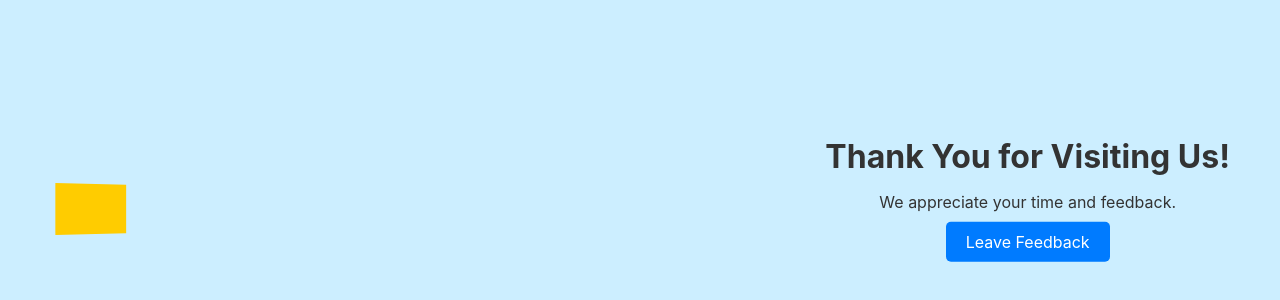
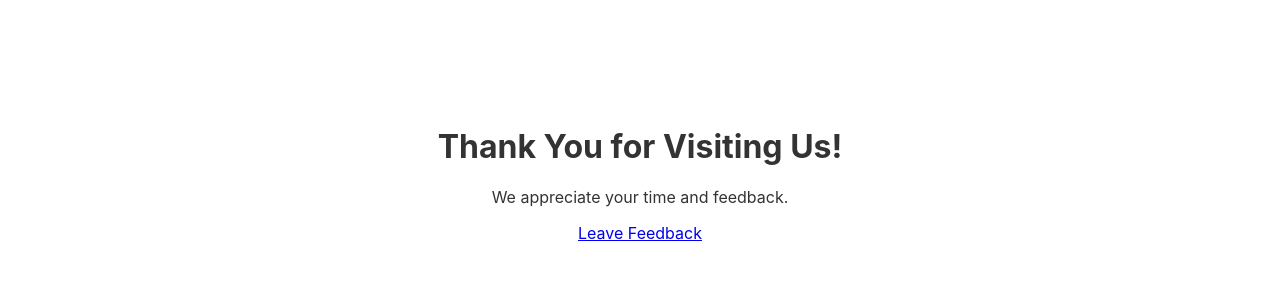
Before and after one commit to BhoomikaPal/Feedback-form, a React (Create React App) app: page / in a window 1280 px wide. Shown: the part 216-516 px from the top of the page. Built offline with nearby package versions, Linux system fonts and the light colour scheme.

Commit message:
Update ThankYou.css

```diff
--- a/src/components/ThankYou.css
+++ b/src/components/ThankYou.css
@@ -1,4 +1,18 @@
-/* ThankYou.css */
+
+.background {
+  position: fixed;
+  top: 0;
+  left: 0;
+  width: 100%;
+  height: 100%;
+  background-image: url('/public/background1.jpg');
+  background-size: cover;
+  background-position: center;
+  display: flex;
+  justify-content: center;
+  align-items: center;
+}
+
 
 .thank-you-container {
   position: relative;
@@ -8,59 +22,24 @@
   justify-content: center;
   height: 100vh;
   overflow: hidden;
-    background-color: #cceeff; /* Light blue background */
-  }
-
-  .car-container {
-    position: absolute;
-    top: 50%;
-    left: -100px; /* Initial position of the car */
-    animation: moveCar 5s linear infinite; /* Adjust duration as needed */
-    perspective: 1000px; /* Add perspective */
-  }
-
-  .car {
-    width: 100px; /* Adjust car dimensions */
-    height: 50px; /* Adjust car dimensions */
-    background-color: #ffcc00; /* Yellow car */
-    transform: rotateY(45deg); /* Apply rotation for 3D effect */
-  }
-
-  @keyframes moveCar {
-    0% {
-      left: -100px; /* Initial position of the car */
-    }
-    100% {
-      left: calc(100vw + 100px); /* Move the car to the right end of the screen */
-    }
 }
 
 .thank-you-content {
   text-align: center;
-    position: absolute;
-    top: 50%;
-    right: 50px; /* Adjust distance from the right edge */
-    transform: translateY(-50%);
   color: #333;
+  margin-bottom: 20px; /* Adjust margin if needed */
 }
 
-  .thank-you-content h1 {
-    margin-bottom: 10px;
-  }
-
-  .thank-you-content p {
-    margin-bottom: 20px;
-  }
-
-  .thank-you-content a {
-    color: #fff;
-    background-color: #007bff; /* Blue button */
+.feedback-button {
+  background-color: #007bff; /* Blue color */
+  color: white; /* White text */
   padding: 10px 20px;
+  border: none;
   border-radius: 5px;
-    text-decoration: none;
+  cursor: pointer;
   transition: background-color 0.3s ease;
 }
 
-  .thank-you-content a:hover {
+.feedback-button:hover {
   background-color: #0056b3; /* Darker blue on hover */
 }
```
Lines whose indentation alone changed are shown as unchanged.
